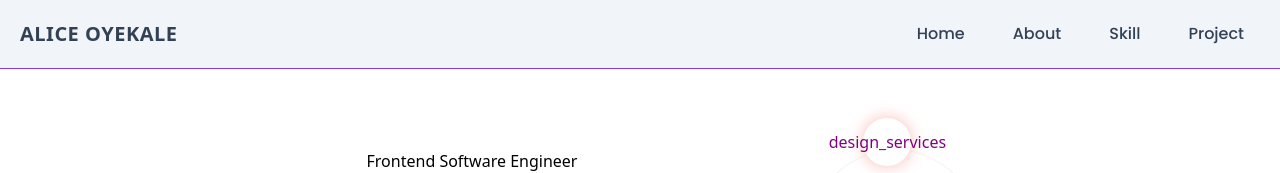
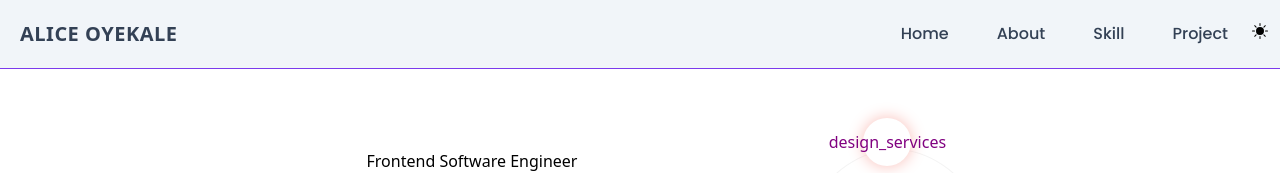
Before and after one commit to Alice2212/port-folio, a Next.js app: page / in a window 1280 px wide. Shown: the top 173 px of the page. Built offline with nearby package versions, Linux system fonts and the light colour scheme.

Commit message:
theme  modification

```diff
--- /dev/null
+++ b/components/Button.tsx
@@ -0,0 +1,17 @@
+
+import React from "react";
+import { useTheme } from "next-themes";
+import {BiMoon} from "react-icons/bi"
+import { BsSunFill } from "react-icons/bs";
+
+export default function Button() {
+  const { theme, setTheme } = useTheme();
+
+  return (
+    <div>
+      <button onClick={() => setTheme(theme === "light" ? "dark" : "light")}>
+        {theme === "light" ? <BiMoon /> : <BsSunFill />}
+      </button>
+    </div>
+  );
+}
--- a/components/Navbar.tsx
+++ b/components/Navbar.tsx
@@ -1,5 +1,7 @@
 import Link from "next/link";
 import { useState } from "react";
+import Button from "./Button";
+
 
 export const Navbar = () => {
   const [active, setActive] = useState(false);
@@ -90,6 +92,7 @@ export const Navbar = () => {
                 Project
               </a>
             </Link>
+            <Button/>
           </div>
         </div>
       </nav>
```
